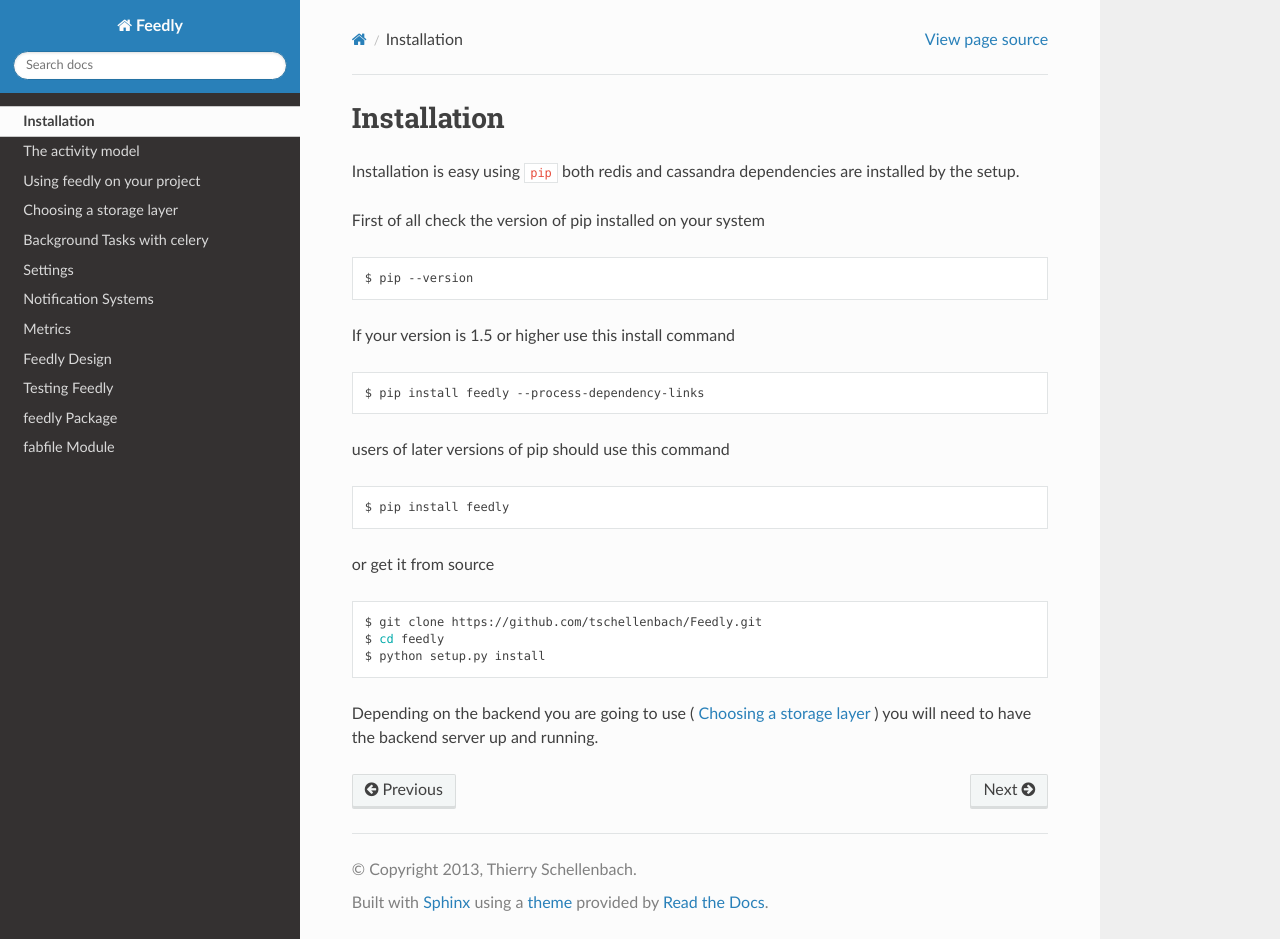
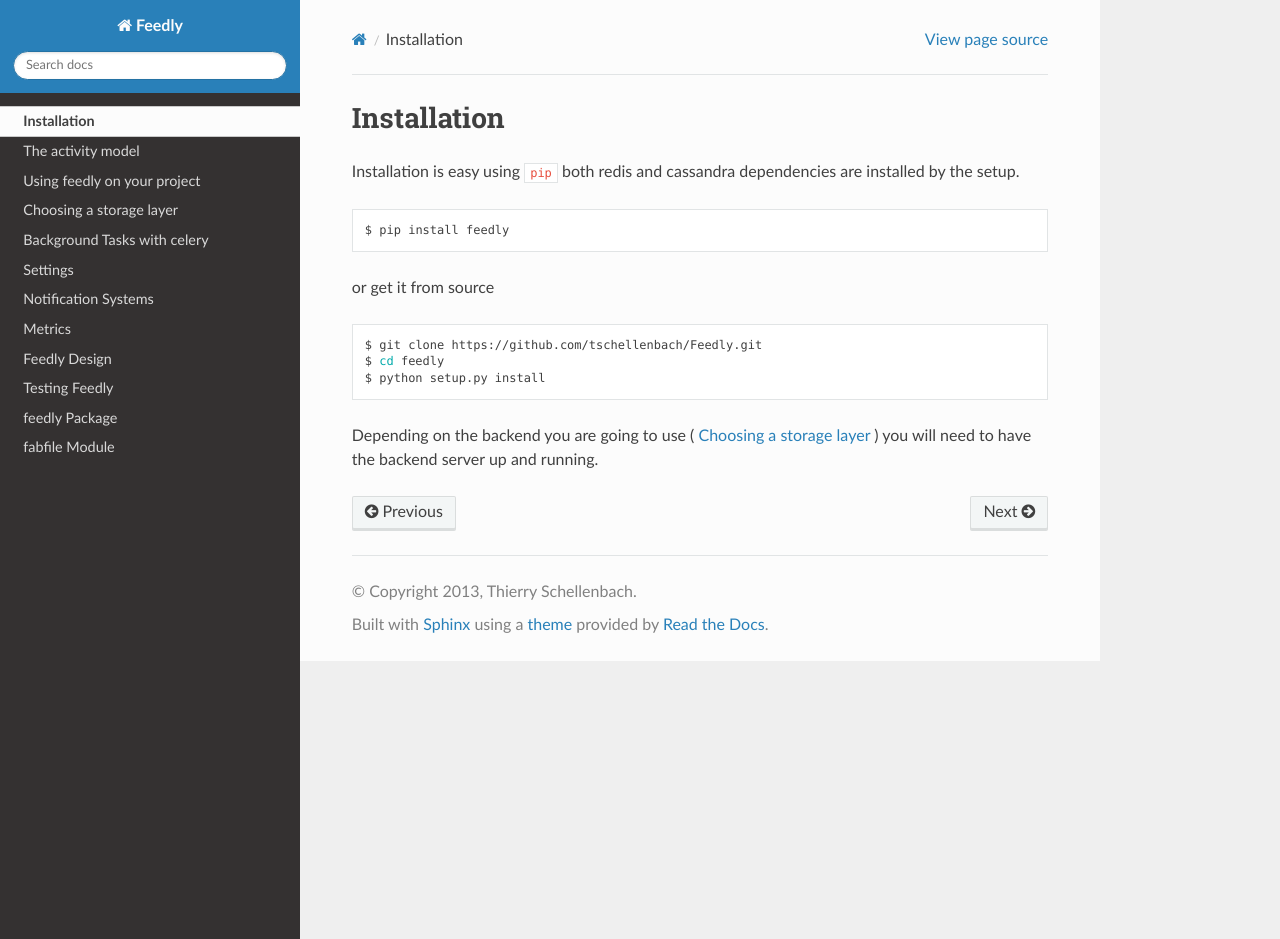
Before and after one commit to tschellenbach/Stream-Framework, a Sphinx documentation site: the page built from docs/installation.rst, in a window 1280 px wide and 939 px high. Built offline with Sphinx 7.4.7 and the Read the Docs theme 2.0.0, drawn with Linux system fonts in a browser that asks for light colours.

Commit message:
no need for complex pip install flags

```diff
--- a/docs/installation.rst
+++ b/docs/installation.rst
@@ -3,19 +3,6 @@ Installation
 
 Installation is easy using ``pip`` both redis and cassandra dependencies are installed by the setup.
 
-First of all check the version of pip installed on your system
-
-.. code-block:: bash
-
-    $ pip --version
-
-If your version is 1.5 or higher use this install command
-
-.. code-block:: bash
-
-    $ pip install feedly --process-dependency-links
-
-users of later versions of pip should use this command
 
 .. code-block:: bash
 
```
